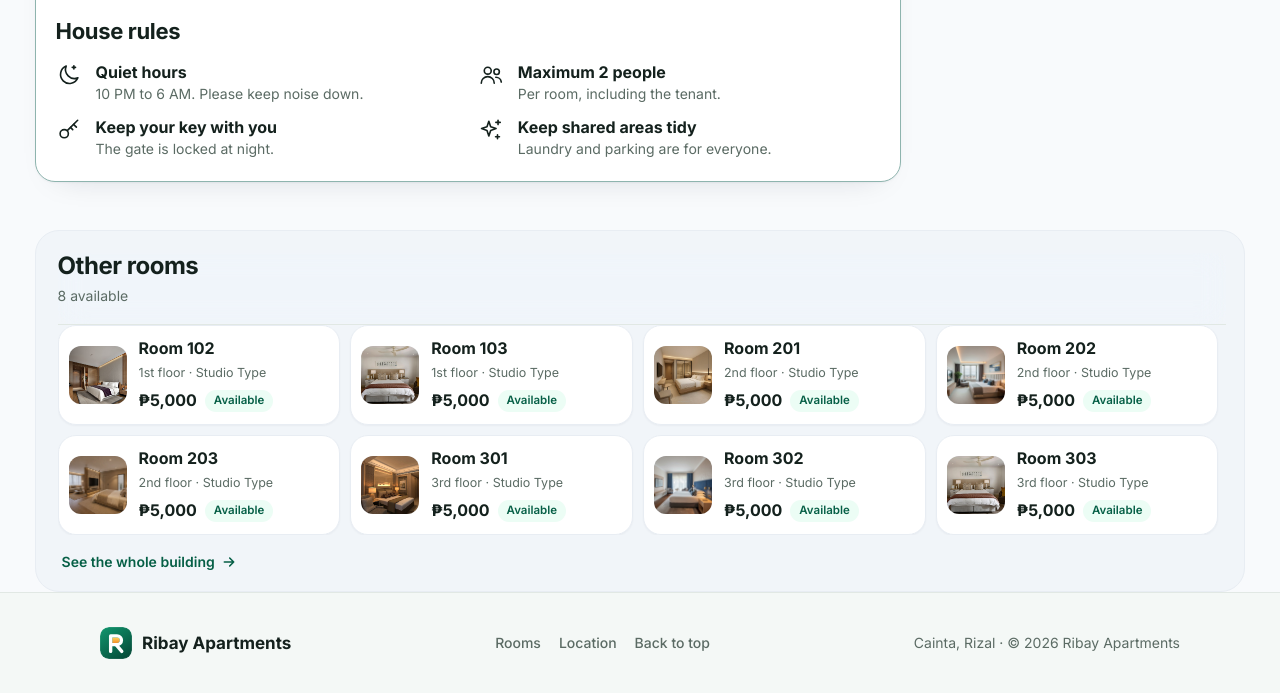
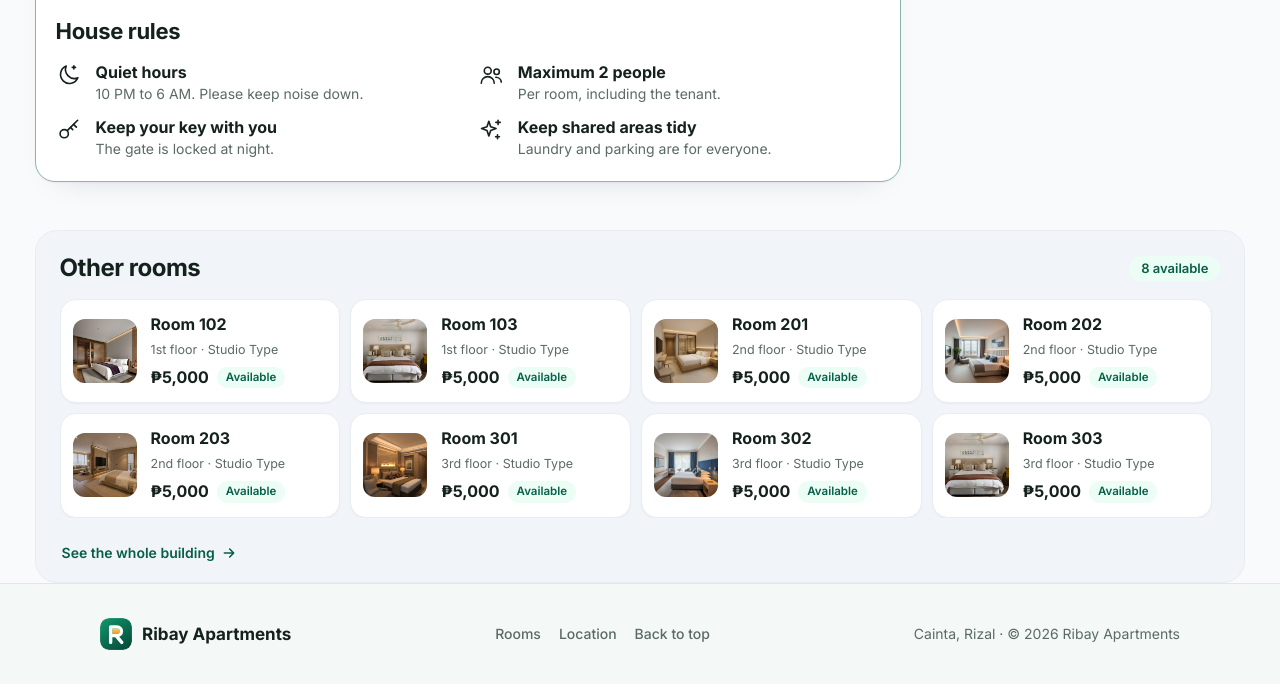
Before and after one commit to boadodean31-creator/apartments, a Django app: page /rooms/101/ in a window 1280 px wide. Shown: the part 2880-3573 px from the top of the page. After the commit the page ends 3530 px from the top, so only its background shows below. Run offline with Django 5.2, Linux system fonts and the light colour scheme; data comes from the database, SQL or seed files in the repository.

Commit message:
Update rooms and media

```diff
--- a/rooms/static/rooms/room-polish.css
+++ b/rooms/static/rooms/room-polish.css
@@ -34,3 +34,31 @@
 @media (hover: hover) { .sp-open:hover .sp-img { transform: scale(1.04); filter: brightness(.93); } }
 .sp-open:focus-visible { outline: 3px solid var(--accent); outline-offset: 2px; }
 @media (max-width: 640px) { .sp-card { flex-basis: 62%; } }
+
+/* ============ Location buttons: never run out of the card (small / 4:3 monitors) ============ */
+.rd-loc .rd-locbtns { flex-wrap: wrap; }
+.rd-loc .rd-locbtns .btn { flex: 1 1 auto; min-width: max-content; white-space: nowrap; padding: 12px 14px; }
+
+/* ============ Other rooms: clean header, tidy grid ============ */
+/* The "Other rooms" heading is a <header> tag, so the site-wide header styling (sticky bar, tinted background, blur,
+   border) leaked into it and showed as a dark box in dark mode. This switches that off for this one header. */
+.rd .rd-similar > header.sim-head {
+  position: static; top: auto; z-index: auto; height: auto; padding: 0 0 18px; margin: 0; border: 0; box-shadow: none;
+  background: none; background-image: none; -webkit-backdrop-filter: none; backdrop-filter: none;
+  display: flex; align-items: center; justify-content: space-between; gap: 12px;
+}
+.rd .rd-similar > header.sim-head::before { display: none; }
+.rd .rd-similar .sim-head h2 { font-size: 24px; }
+.rd .rd-similar .sim-head p {
+  margin: 0; padding: 6px 12px; border-radius: 999px; font-size: 13px; font-weight: 600; line-height: 1;
+  color: var(--accent); background: var(--rd-mint-soft); white-space: nowrap;
+}
+.rd .rd-similar { padding: 24px 24px 18px; border-radius: 22px; }
+.rd .rd-similar .sim-list li a { padding: 12px 14px 12px 12px; border-radius: 16px; gap: 14px; }
+.rd .rd-similar .sim-img { width: 64px; height: 64px; border-radius: 12px; }
+.rd .rd-similar .sim-txt b { font-size: 16px; }
+.rd .rd-similar .sim-all { padding: 18px 2px 0; margin-top: 6px; }
+@media (max-width: 900px) {
+  .rd .rd-similar { padding: 18px 16px 14px; }
+  .rd .rd-similar .sim-head h2 { font-size: 20px; }
+}
--- a/rooms/templates/rooms/room_detail.html
+++ b/rooms/templates/rooms/room_detail.html
@@ -1,7 +1,7 @@
 {% extends "rooms/base.html" %}
 {% block title %}Room {{ room.number }} · Ribay Apartments{% endblock %}
 {% load static %}
-{% block head %}<meta name="format-detection" content="telephone=no"><link rel="stylesheet" href="{% static 'rooms/booking.css' %}"><link rel="stylesheet" href="{% static 'rooms/detail.css' %}"><link rel="stylesheet" href="{% static 'rooms/room-layout.css' %}?v=21"><link rel="stylesheet" href="{% static 'rooms/room-extras.css' %}?v=1"><link rel="preconnect" href="https://fonts.googleapis.com"><link href="https://fonts.googleapis.com/css2?family=Inter:wght@400;500;600;700&display=swap" rel="stylesheet"><link rel="stylesheet" href="{% static 'rooms/room-top.css' %}?v=3"><link rel="stylesheet" href="{% static 'rooms/room-swap.css' %}?v=2"><link rel="stylesheet" href="{% static 'rooms/location-dialog.css' %}?v=2"><link rel="stylesheet" href="{% static 'rooms/room-mobile.css' %}?v=2"><link rel="stylesheet" href="{% static 'rooms/room-polish.css' %}?v=1"><link rel="stylesheet" href="{% static 'rooms/room-phone.css' %}?v=2">{% endblock %}
+{% block head %}<meta name="format-detection" content="telephone=no"><link rel="stylesheet" href="{% static 'rooms/booking.css' %}"><link rel="stylesheet" href="{% static 'rooms/detail.css' %}"><link rel="stylesheet" href="{% static 'rooms/room-layout.css' %}?v=21"><link rel="stylesheet" href="{% static 'rooms/room-extras.css' %}?v=1"><link rel="preconnect" href="https://fonts.googleapis.com"><link href="https://fonts.googleapis.com/css2?family=Inter:wght@400;500;600;700&display=swap" rel="stylesheet"><link rel="stylesheet" href="{% static 'rooms/room-top.css' %}?v=3"><link rel="stylesheet" href="{% static 'rooms/room-swap.css' %}?v=2"><link rel="stylesheet" href="{% static 'rooms/location-dialog.css' %}?v=2"><link rel="stylesheet" href="{% static 'rooms/room-mobile.css' %}?v=2"><link rel="stylesheet" href="{% static 'rooms/room-polish.css' %}?v=3"><link rel="stylesheet" href="{% static 'rooms/room-phone.css' %}?v=2">{% endblock %}
 {% block header %}
 <header class="rn">
   <div class="rn-in">
```
Also changed, not shown: media/site/page-image.png.
